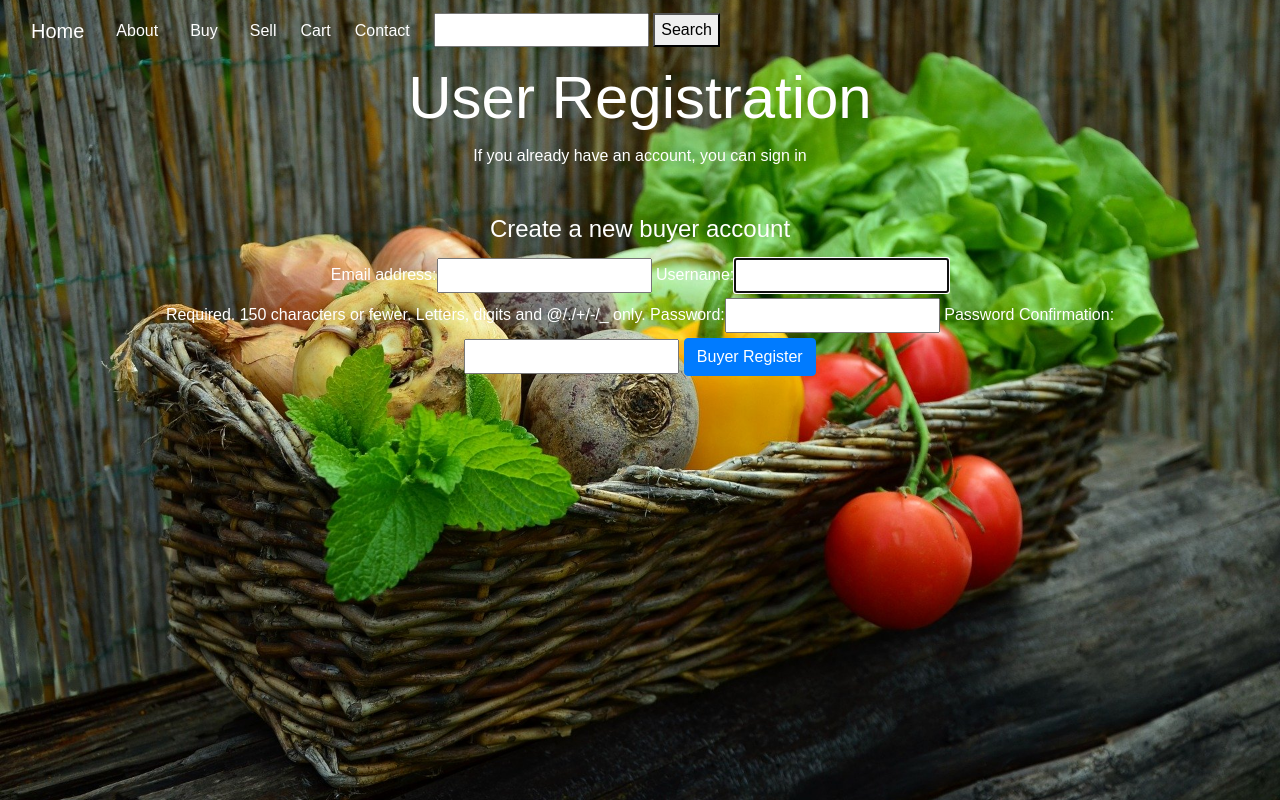
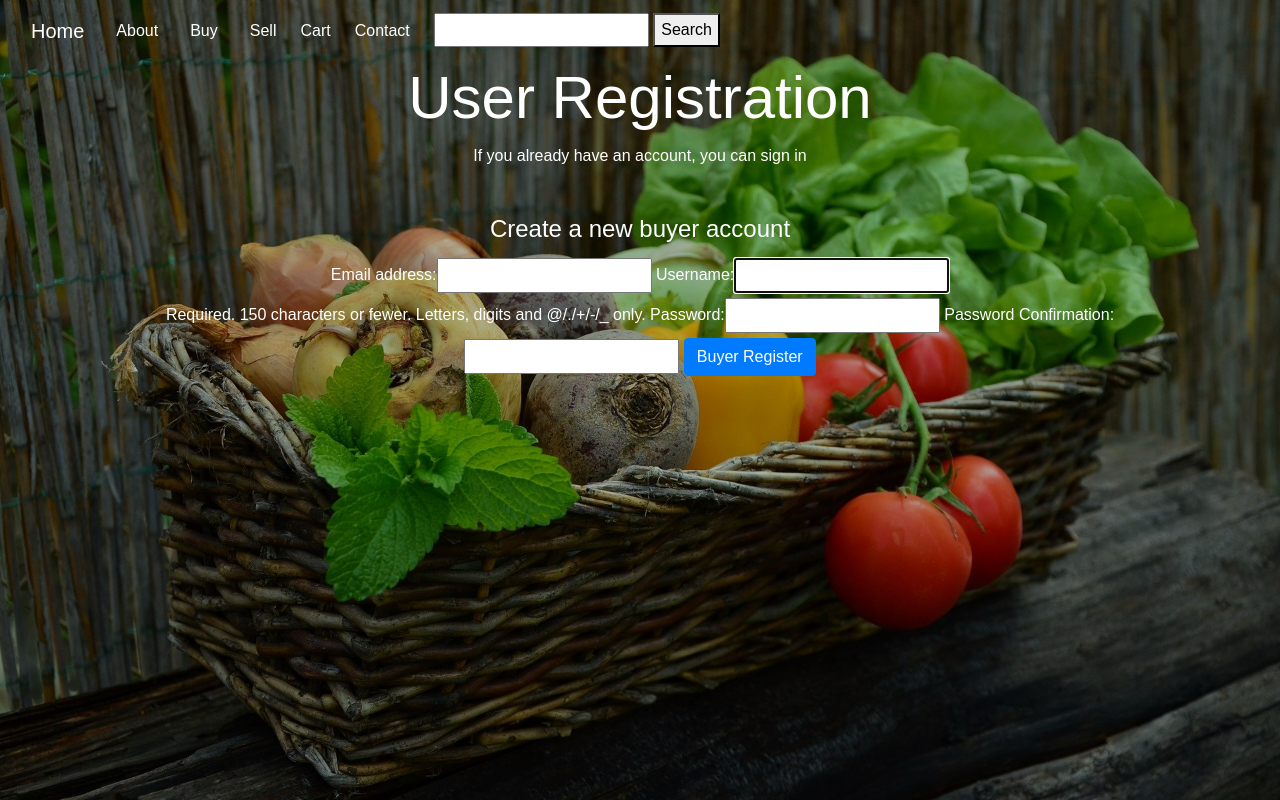
Before and after one commit to digitalstuart/kerry-online-farmers-market, a Django app: a page that uses templates/second_base.html in a window 1280 px wide. Run offline with Django 3.2, Linux system fonts and the light colour scheme; some libraries are stand-ins or nearby versions; some web fonts are replaced.

Commit message:
Darkened background image, removed border from About/Buy/Sell

```diff
--- a/static/css/custom.css
+++ b/static/css/custom.css
@@ -50,14 +50,12 @@ h1 {
 }
 
 .bg-1 {
-    background: url("../../media/images/vegetables.jpg") no-repeat center center scroll;
+    background: linear-gradient(rgba(0, 0, 0, 0.3), rgba(0, 0, 0, 0.3)), url("../../media/images/vegetables.jpg") no-repeat center center scroll;
     background-size: cover;
     height: 100vh;
 }
 
 .bubbles {
-    border: 1px solid black;
-    border-radius: 100px;
     font-size: 50px;
 }
 
```
